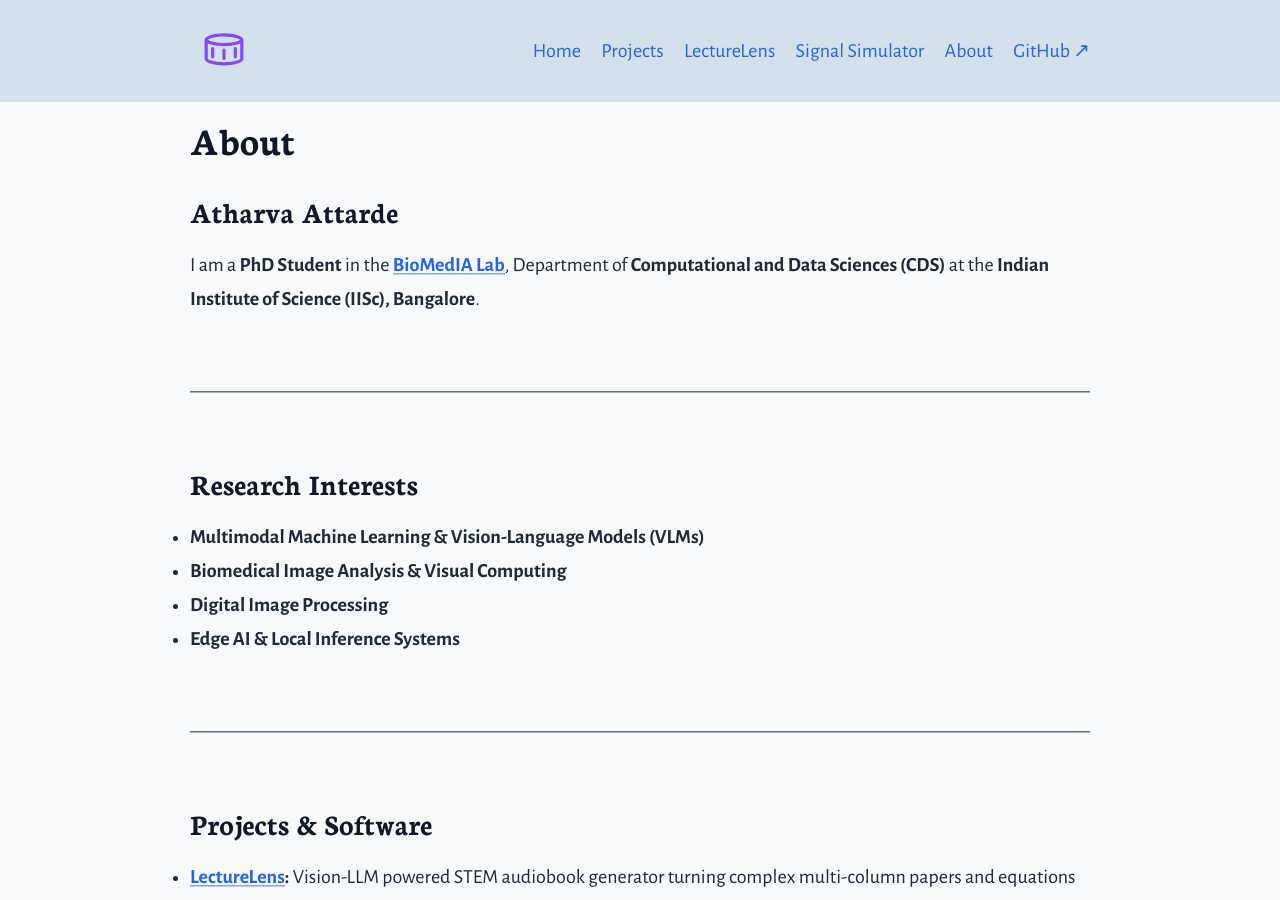
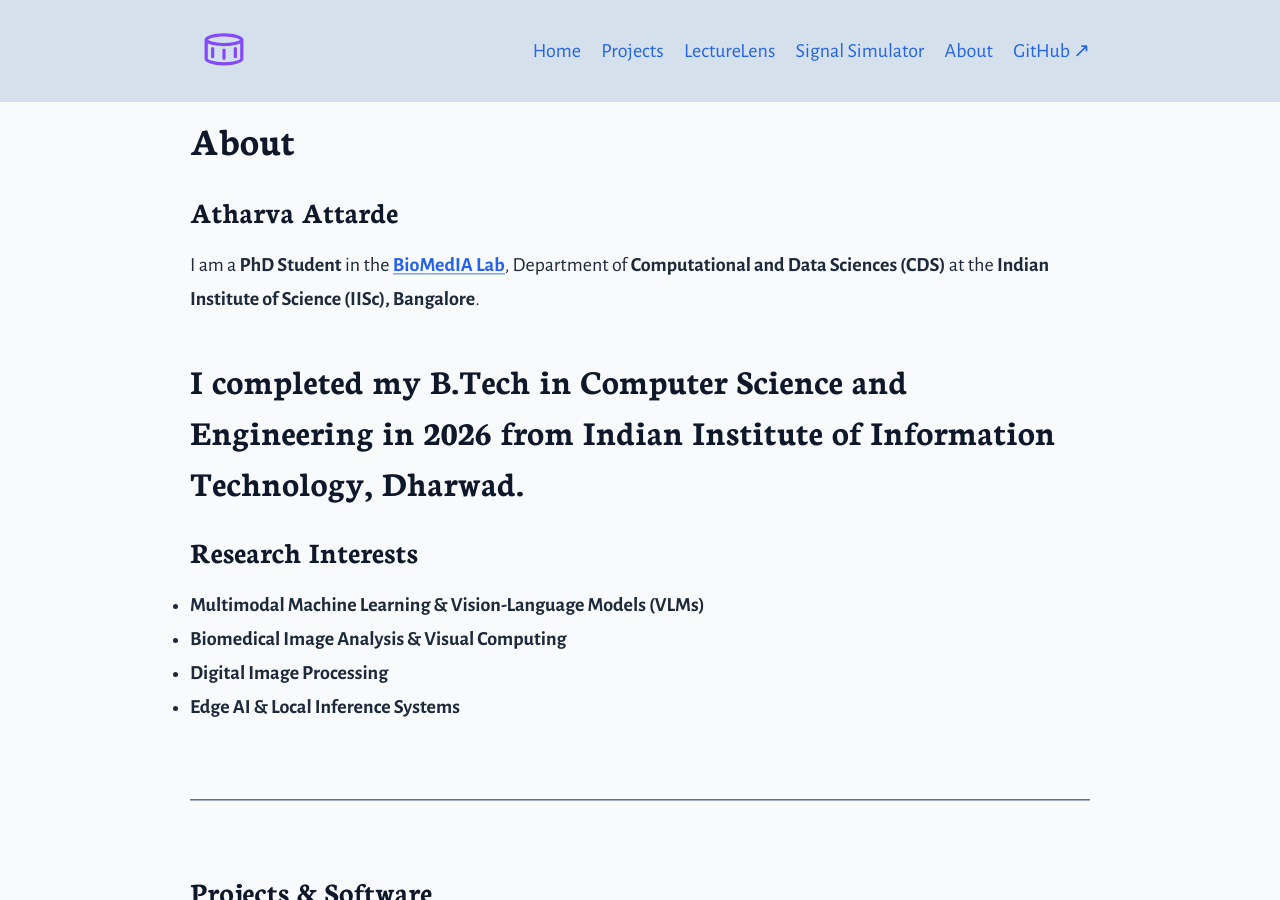
Before and after one commit to Atharva-Attarde/Atharva-Attarde.github.io, a Jekyll site: the page built from about.md, in a window 1280 px wide and 900 px high. Built offline with Jekyll 4.4.1, drawn with Linux system fonts in a browser that asks for light colours.

Commit message:
Update about.md with education details
Added educational background information about B.Tech degree.

```diff
--- a/about.md
+++ b/about.md
@@ -8,6 +8,7 @@ permalink: /about/
 
 I am a **PhD Student** in the **[BioMedIA Lab](http://cds.iisc.ac.in/)**, Department of **Computational and Data Sciences (CDS)** at the **Indian Institute of Science (IISc), Bangalore**.
 
+I completed my B.Tech in Computer Science and Engineering in 2026 from Indian Institute of Information Technology, Dharwad.
 ---
 
 ### Research Interests
```
